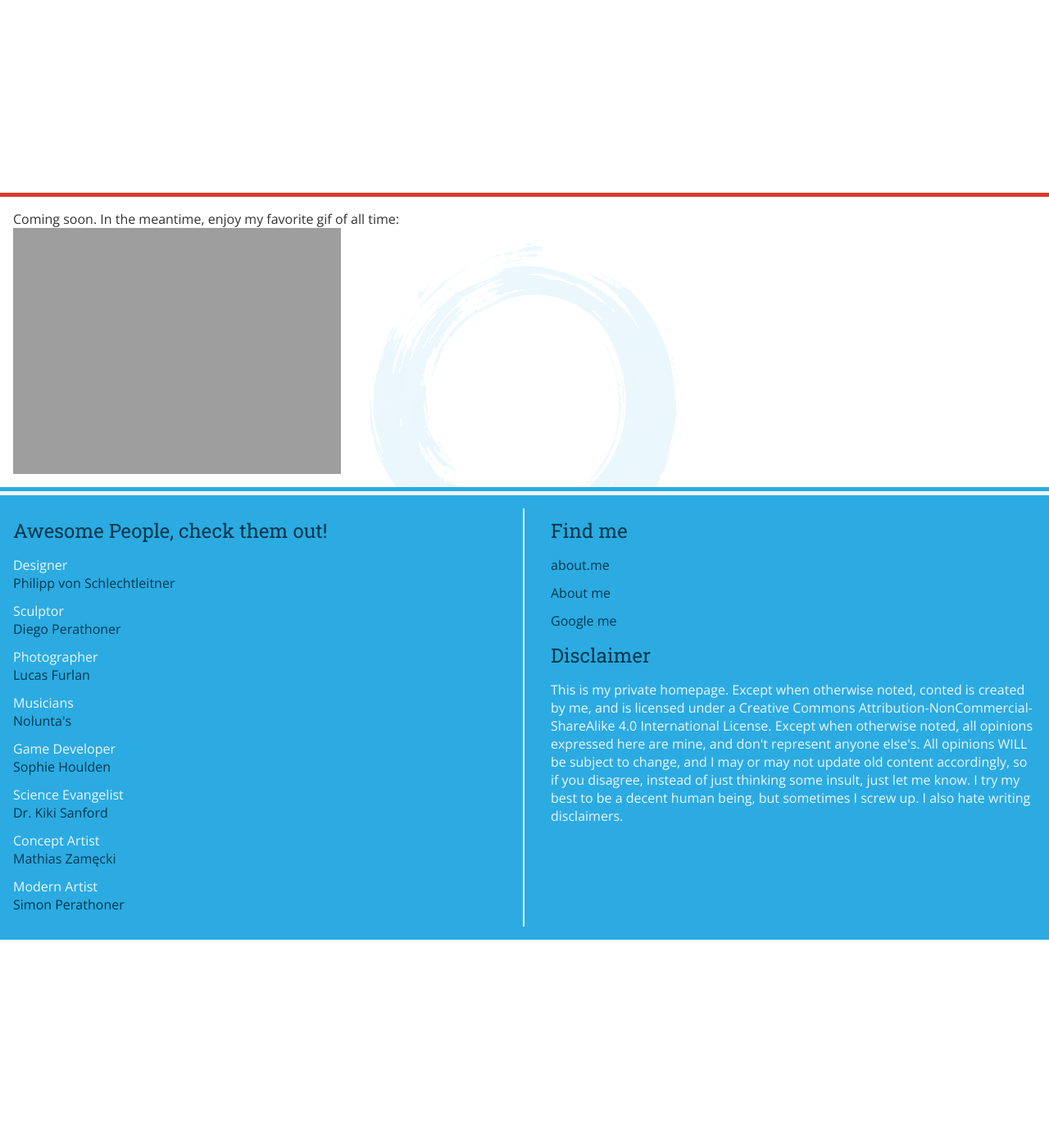
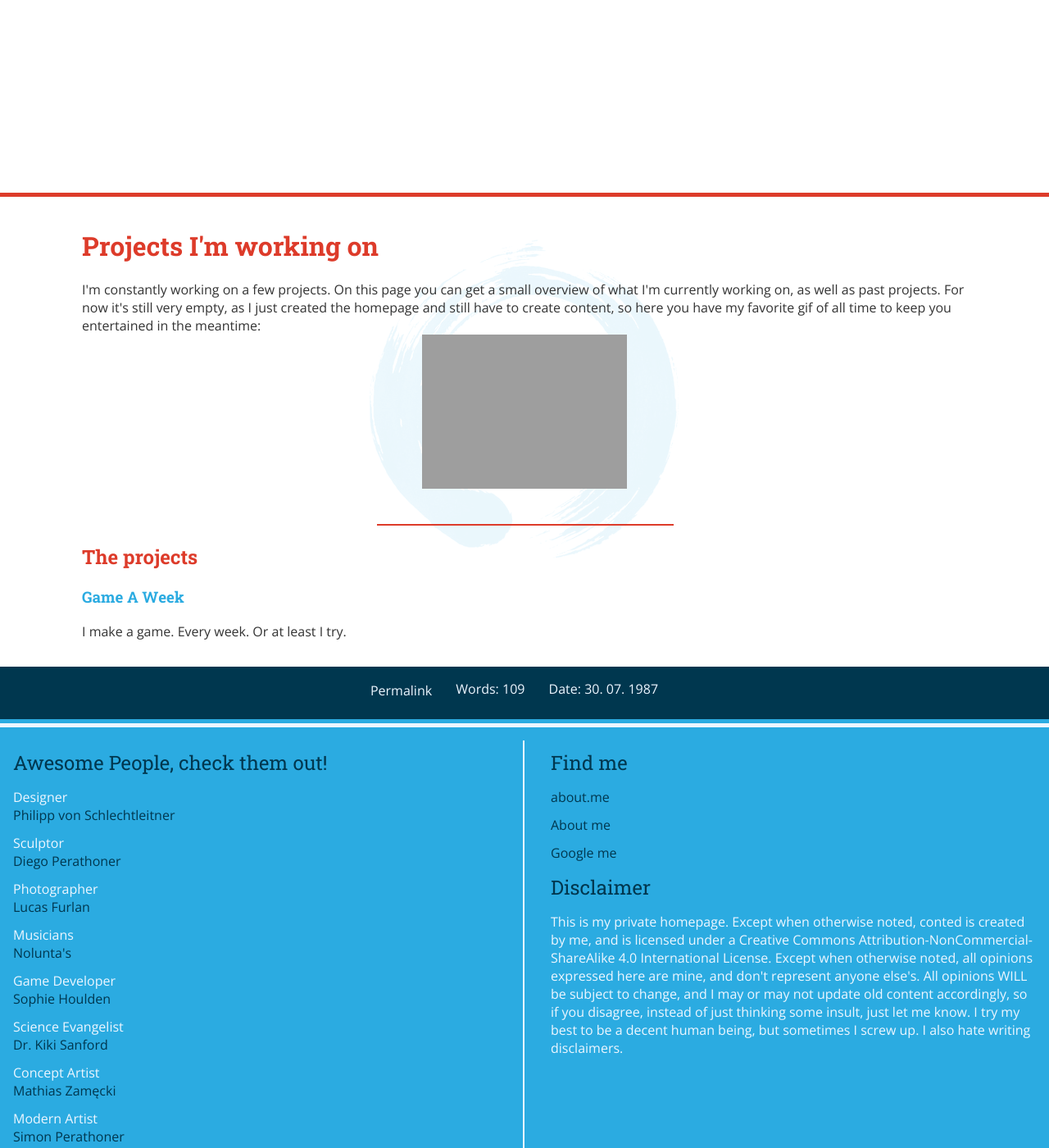
Before and after one commit to ramsesoriginal/ramsesoriginal.github.io, a Jekyll site: the page built from projects/index.html, in a window 1280 px wide and 1400 px high, scrolled down 492 px. Shown: the whole window at 82% size. Built offline with Jekyll 4.4.1, drawn with Linux system fonts in a browser that asks for light colours; nearby versions of some CDN libraries; comment, search, counter and statistics services are not loaded; before the commit the page ends 1638 px from its top, so only the background shows below that.

Commit message:
started wrtiging stuff

```diff
--- a/projects/index.html
+++ b/projects/index.html
@@ -1,4 +1,21 @@
 ---
+comments: true
+title: Projects I'm working on
 ---
-Coming soon. In the meantime, enjoy my favorite gif of all time: <br />
-<img src="{{ site.url }}/assets/images/hover-husky.gif" />
+<p>
+	I'm constantly working on a few projects. On this page you can get a small overview of what I'm currently working on, as well as past projects. For now it's still very empty, as I just created the homepage and still have to create content, so here you have my favorite gif of all time to keep you entertained in the meantime:<br />
+	<img src="{{ site.url }}/assets/images/hover-husky.gif" style="width: 250px; margin-left: auto; margin-right: auto;display: block;" />
+</p>
+<h2>The projects</h2>
+<style>
+ul {
+	list-style: none;
+	padding: 0;
+}
+</style>
+<ul>
+	<li>
+		<h3><a href="{{ site.url }}/projects/GameAWeek/">Game A Week</a></h3>
+		I make a game. Every week. Or at least I try.
+	</li>
+</ul>
```
